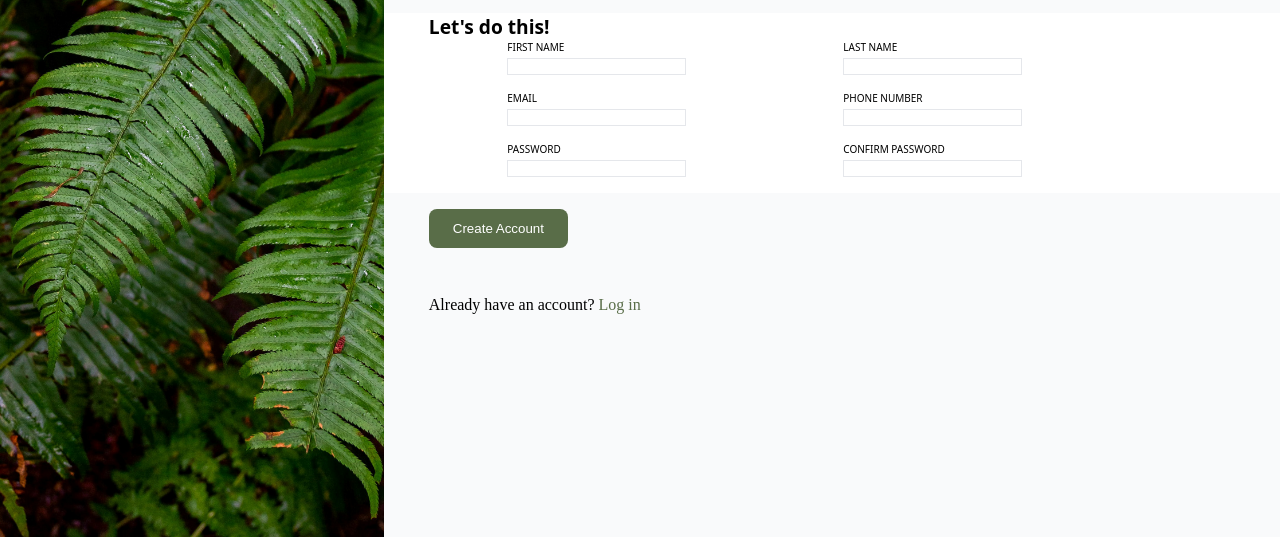
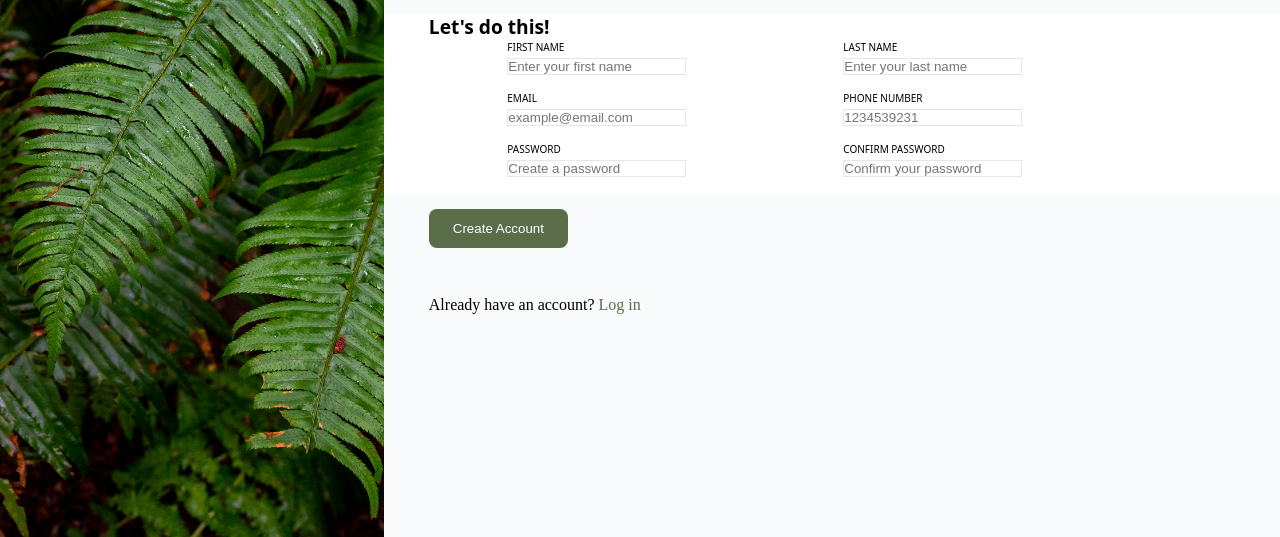
Before and after one commit to Sushruthvi/Sign-up-form, a plain HTML site: page index.html in a window 1280 px wide. Shown: the part 263-800 px from the top of the page. Drawn offline with Linux system fonts and the light colour scheme.

Commit message:
add placeholders

```diff
--- a/index.html
+++ b/index.html
@@ -33,33 +33,33 @@
             <div class="name-part">
               <div class="first-name">
                 <label for="first_name">FIRST NAME</label>
-              <input type="text" id="first_name" />
+              <input type="text" id="first_name" placeholder="Enter your first name" />
               </div>
               <div class="last-name">
                    <label for="last_name">LAST NAME</label>
-              <input type="text" id="last_name" />
+              <input type="text" id="last_name" placeholder="Enter your last name" />
               </div>
 
             </div>
             <div class="contacts-part">
               <div class="email">
               <label for="email">EMAIL</label>
-              <input type="email" id="email" />
+              <input type="email" id="email" placeholder="example@email.com" />
               </div>
             <div class="phone-number">
               <label for="phone_number">PHONE NUMBER</label>
-              <input type="tel" id="phone_number" />
+              <input type="tel" id="phone_number" placeholder="1234539231" />
             </div>
 
             </div>
             <div class="password-part">
               <div class="password">
               <label for="password">PASSWORD</label>
-              <input type="password" id="password" />
+              <input type="password" id="password" placeholder="Create a password" />
               </div>
             <div class="confirm-password">
               <label for="confirm_password">CONFIRM PASSWORD</label>
-              <input type="password" id="confirm_password" />
+              <input type="password" id="confirm_password" placeholder="Confirm your password" />
             </div>
             </div>
 
```
